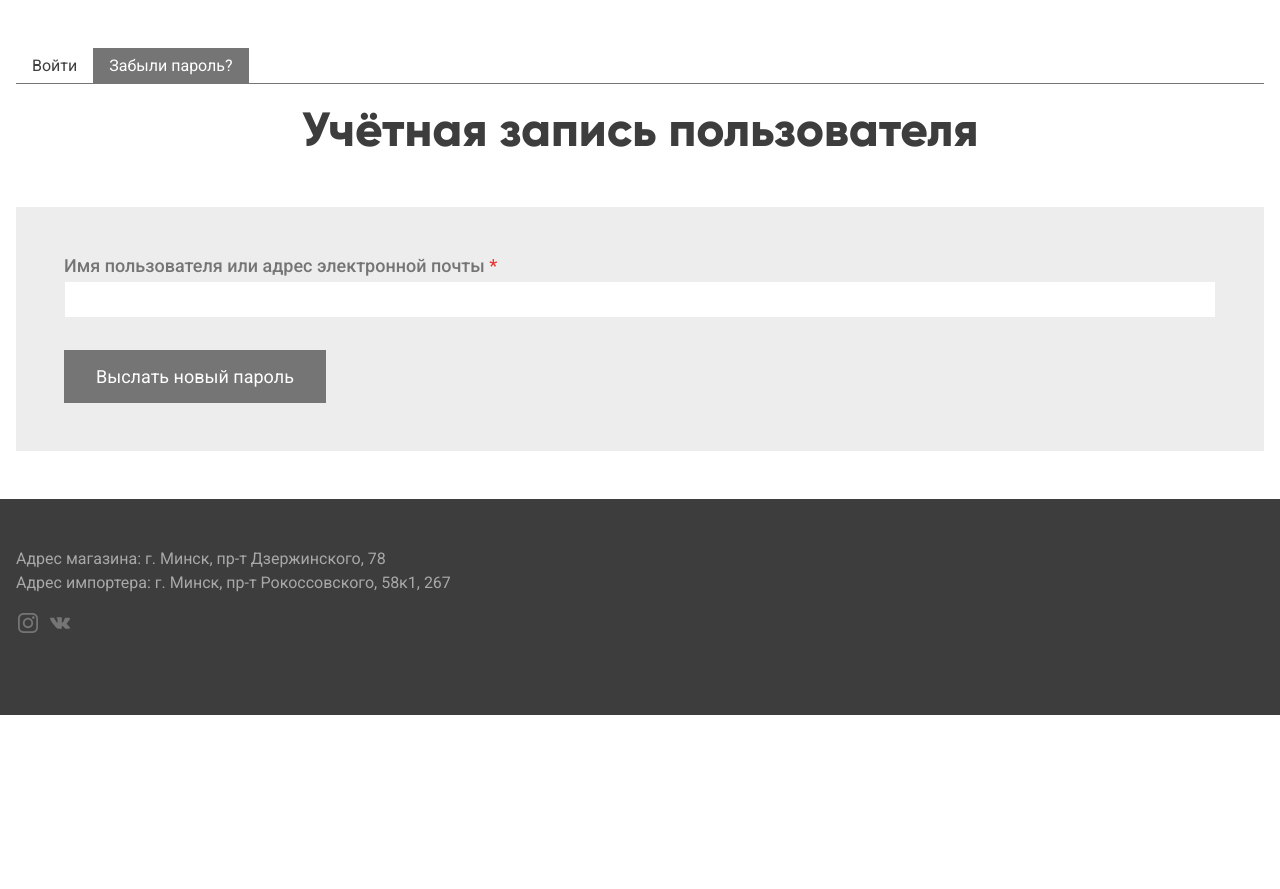
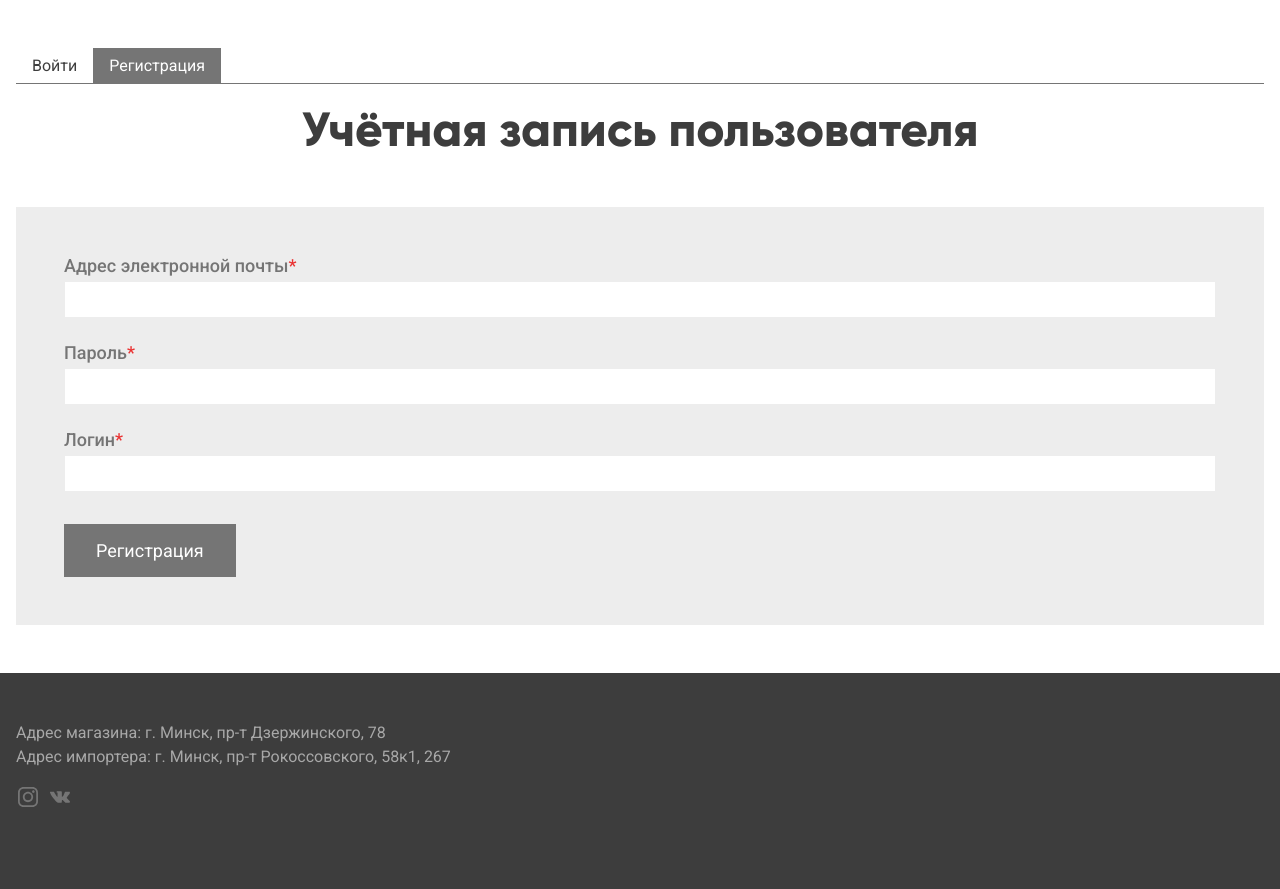
Before and after one commit to medfusian/Sewisto, a Flask app: template templates/auth/password.html in a window 1280 px wide. Shown: the part 132-1021 px from the top of the page. Before the commit the page ends 847 px from the top, so only its background shows below. Run offline with Flask 2, Linux system fonts and the light colour scheme; the template is opened without the code that fills it, so the values that code supplies are empty; some libraries are stand-ins or nearby versions.

Commit message:
Adding register

```diff
--- a/templates/auth/password.html
+++ b/templates/auth/password.html
@@ -12,7 +12,7 @@
                 <div class="tabs-wrapper"><h2 class="element-invisible">Главные вкладки</h2>
                     <ul class="tabs primary">
                         <li><a href="/login">Войти</a></li>
-                        <li class="active"><a href="/password" class="active">Забыли пароль?<span
+                        <li class="active"><a href="/register" class="active">Регистрация<span
                                 class="element-invisible">(активная вкладка)</span></a></li>
                     </ul>
                 </div>
@@ -24,21 +24,31 @@
 
 
                                 <div class="block-content">
-                                    <form action="/user/password" method="post" id="user-pass" accept-charset="UTF-8">
+                                    <form action="/register" method="post" id="user-pass" accept-charset="UTF-8">
                                         <div>
                                             <div class="form-item form-type-textfield form-item-name">
-                                                <label for="edit-name">Имя пользователя или адрес электронной почты <span
+                                                <label for="edit-email">Адрес электронной почты<span
+                                                        class="form-required"
+                                                        title="Это поле обязательно для заполнения.">*</span></label>
+                                                <input type="text" id="edit-email" name="email" value="" size="60"
+                                                       maxlength="254" class="form-text required"/>
+                                            </div>
+                                            <div class="form-item form-type-password form-item-pass">
+                                                <label for="edit-pass">Пароль<span class="form-required"
+                                                                                    title="Это поле обязательно для заполнения.">*</span></label>
+                                                <input type="password" id="edit-pass" name="pass" size="60" maxlength="128"
+                                                       class="form-text required"/>
+                                            </div>
+                                            <div class="form-item form-type-textfield form-item-name">
+                                                <label for="edit-name">Логин<span
                                                         class="form-required"
                                                         title="Это поле обязательно для заполнения.">*</span></label>
                                                 <input type="text" id="edit-name" name="name" value="" size="60"
                                                        maxlength="254" class="form-text required"/>
                                             </div>
-                                            <input type="hidden" name="form_build_id"
-                                                   value="form-e01ZzqQbA_lhhZnmAB5637kp4M8x7whwJDpeELfp-CQ"/>
-                                            <input type="hidden" name="form_id" value="user_pass"/>
                                             <div class="form-actions form-wrapper" id="edit-actions"><input type="submit"
                                                                                                             id="edit-submit"
-                                                                                                            value="Выслать новый пароль"
+                                                                                                            value="Регистрация"
                                                                                                             name="op"
                                                                                                             class="form-submit"/>
                                             </div>
```
Also changed, not shown: routes/auth.py (+28 -1 lines), templates/auth/login.html (+4 -5 lines).
